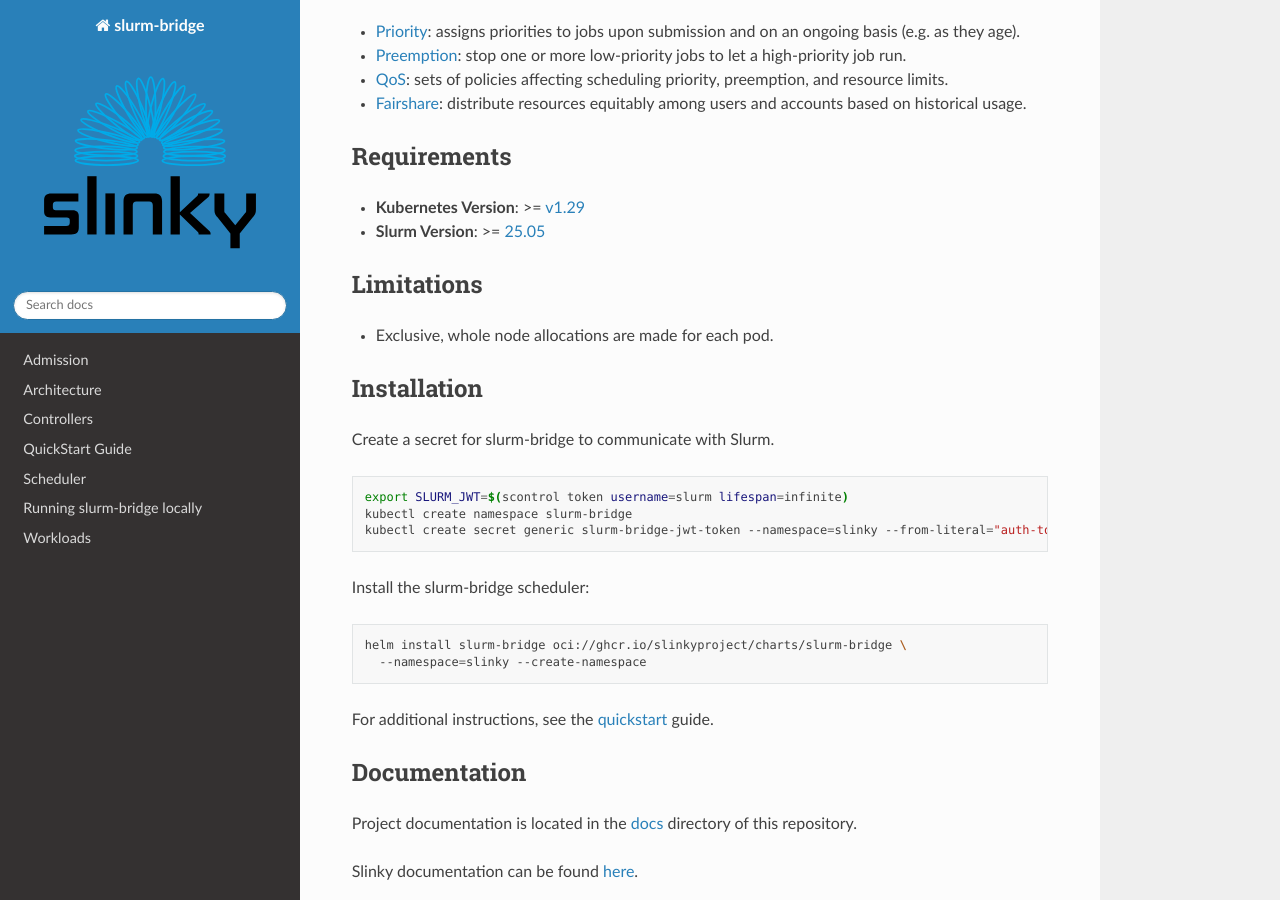
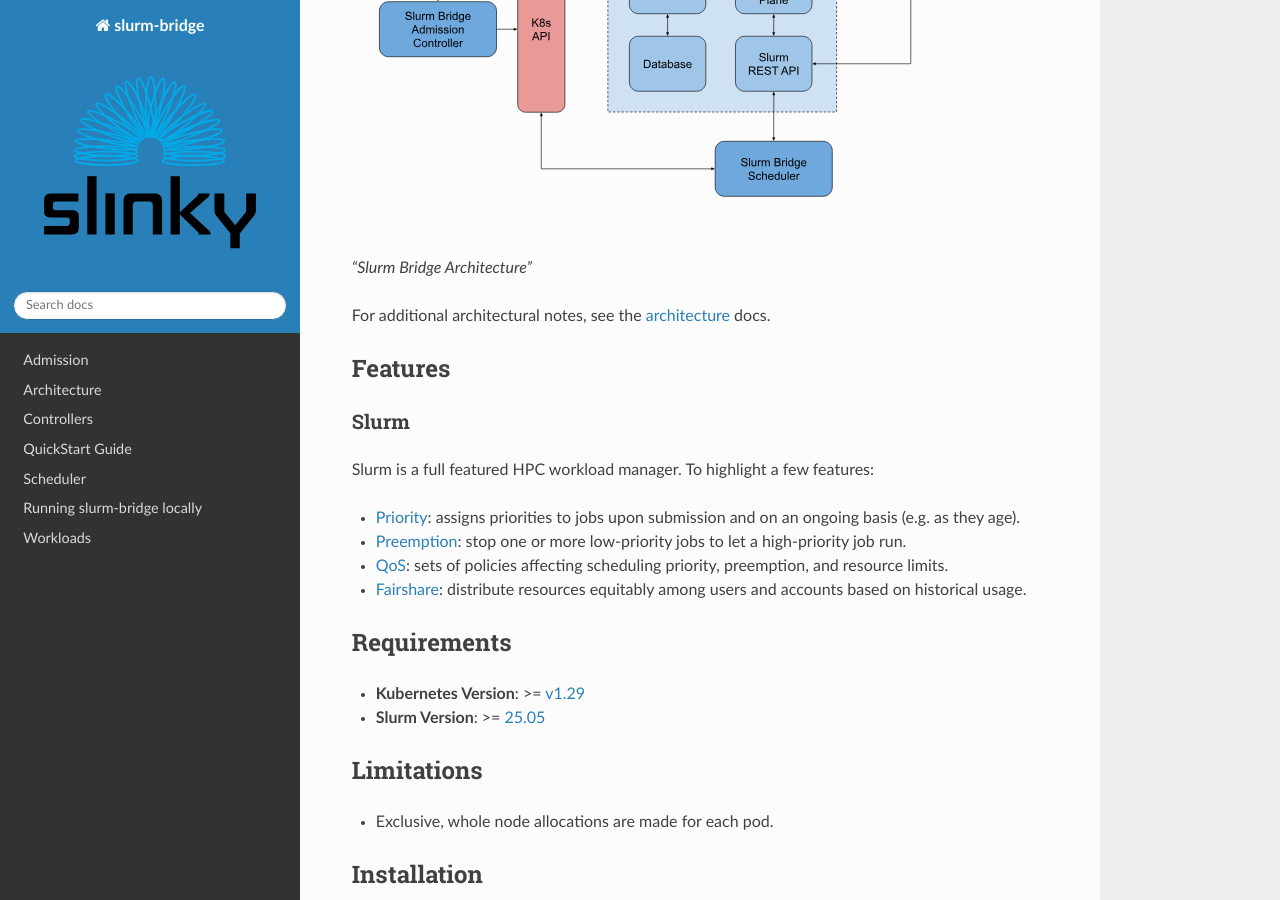
Before and after one commit to whaili/slurm-bridge, a Sphinx documentation site: the page built from docs/index.rst, in a window 1280 px wide and 900 px high, scrolled down 1347 px. Built offline with Sphinx 7.4.7 and the Read the Docs theme 3.1.0, drawn with Linux system fonts in a browser that asks for light colours.

Commit message:
docs: fixes image rendering on docs/index.rst
Images in README.md were not being rendered on the docs site due to the
use of HTML image tags, which are incompatible with Pandoc. Conversion
to markdown image tags and the use of additional conversion logic in
generate-docs has resolved this issue.

Changelog: fixed - Fixed image rendering in docs/index.rst

```diff
--- a/docs/index.rst
+++ b/docs/index.rst
@@ -67,6 +67,11 @@
 will bind the workload’s pod(s) to the allocated node(s). At that point,
 the kubelet will launch and run the pod the same as it would within a
 standard Kubernetes instance
+
+.. figure:: _static/images/slurm-bridge_big-picture.svg
+   :alt: “Slurm Bridge Architecture”
+
+   “Slurm Bridge Architecture”
 
 For additional architectural notes, see the
 `architecture <architecture.html>`__ docs.
```
Also changed, not shown: README.md (+1 -1 lines), 1 other file.
